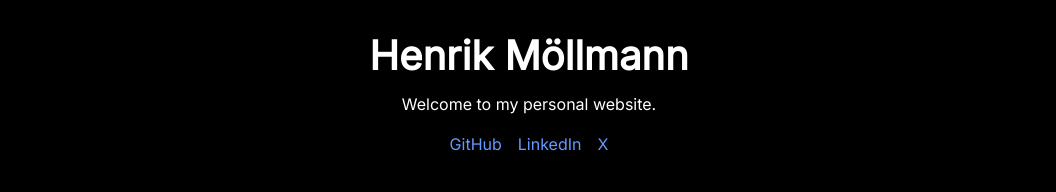
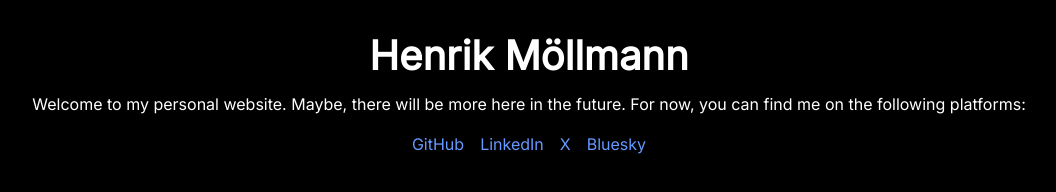
Before and after one commit to moellh/moellh.com, a plain HTML site: page website/index.html in a window 1280 px wide. Shown: the whole page, without its empty margins (111-1167 px from the left). Drawn offline with Linux system fonts and the light colour scheme.

Commit message:
feat(website): Added Bluesky link

```diff
--- a/website/index.html
+++ b/website/index.html
@@ -15,11 +15,14 @@
 <h1>Henrik Möllmann</h1>
 <p>
 Welcome to my personal website.
+Maybe, there will be more here in the future.
+For now, you can find me on the following platforms:
 </p>
 </header>
 <ul class="contact">
     <li><a href="https://github.com/moellh" target="_blank" rel="noopener noreferrer">GitHub</a></li>
     <li><a href="https://www.linkedin.com/in/moellh/" target="_blank" rel="noopener noreferrer">LinkedIn</a></li>
     <li><a href="https://x.com/moellh_" target="_blank" rel="noopener noreferrer">X</a></li>
+    <li><a href="https://bsky.app/profile/moellh.com" target="_blank" rel="noopener noreferrer">Bluesky</a></li>
 </body>
 </html>
```
